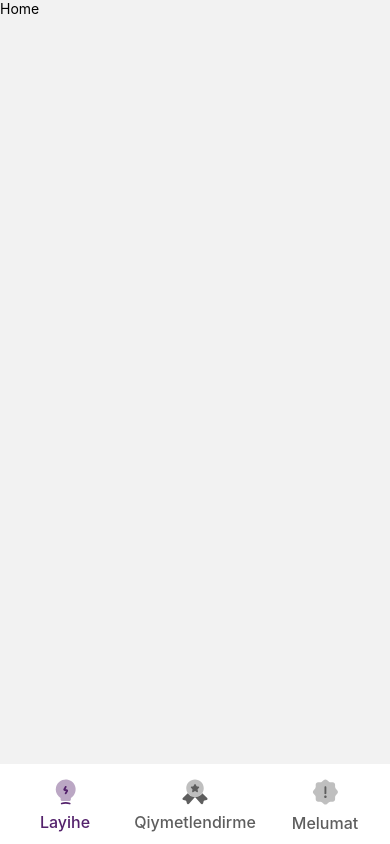
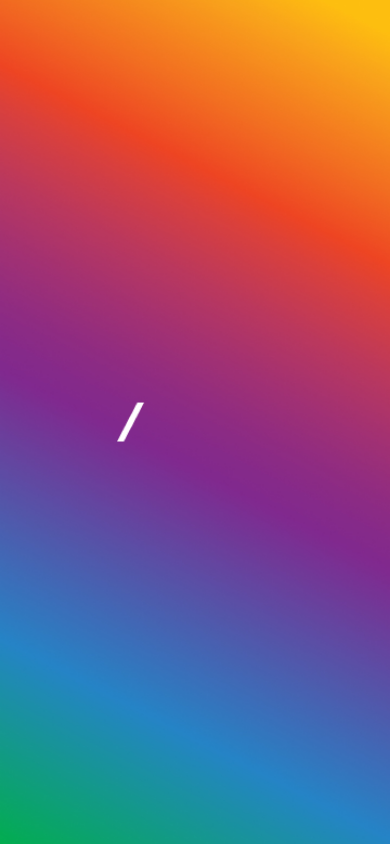
Before and after one commit to amilog/Code8, a React Native app: screen / in a window 390 px wide. Built offline with nearby package versions, Linux system fonts and the light colour scheme.

Commit message:
ozume paw

```diff
--- a/App.tsx
+++ b/App.tsx
@@ -2,12 +2,14 @@
 import { StyleSheet, Text, View } from "react-native";
 import Tab from "./src/stacks/Tab";
 import { NavigationContainer } from "@react-navigation/native";
+import Animation from "./src/screens/Animation";
 
 export default function App() {
   return (
     <NavigationContainer>
       <StatusBar style="auto" translucent />
-      <Tab />
+      {/* <Tab /> */}
+       <Animation/>
     </NavigationContainer>
   );
 }
--- a/src/screens/Animation.tsx
+++ b/src/screens/Animation.tsx
@@ -1,14 +1,56 @@
-import { StyleSheet, Text, View } from 'react-native'
-import React from 'react'
+import React, { useState, useEffect } from 'react';
+import { View, Image, Animated, Easing, StyleSheet } from 'react-native';
 
 const Animation = () => {
-    return (
-        <View>
-            <Text>Animation</Text>
-        </View>
-    )
-}
+  const [fadeAnimation] = useState(new Animated.Value(0));
 
-export default Animation
+  useEffect(() => {
+    startAnimation();
+  }, []);
 
-const styles = StyleSheet.create({})
+  const startAnimation = () => {
+    Animated.timing(fadeAnimation, {
+      toValue: 1,
+      duration: 1500,
+      easing: Easing.linear,
+      useNativeDriver: true,
+    }).start();
+
+    setTimeout(() => {
+      Animated.timing(fadeAnimation, {
+        toValue: 0,
+        duration: 1500,
+        easing: Easing.linear,
+        useNativeDriver: true,
+      }).start();
+    }, 2000); // İlk resmin 3 saniye gösterilmesi
+  };
+
+  return (
+    <View style={styles.container}>
+      <Image
+        source={require('../assets/images/AnimationScreen2.jpg')}
+        style={styles.backgroundImage}
+      />
+      <Animated.Image
+        source={require('../assets/images/AnimationScreen1.jpg')}
+        style={[styles.backgroundImage, { opacity: fadeAnimation }]}
+      />
+    </View>
+  );
+};
+
+const styles = StyleSheet.create({
+  container: {
+    flex: 1,
+    justifyContent: 'center',
+    alignItems: 'center',
+  },
+  backgroundImage: {
+    position: 'absolute',
+    width: '100%',
+    height: '100%',
+  },
+});
+
+export default Animation;
```
Also changed, not shown: src/assets/images/AnimationScreen1.jpg (added), src/assets/images/AnimationScreen2.jpg (added).
